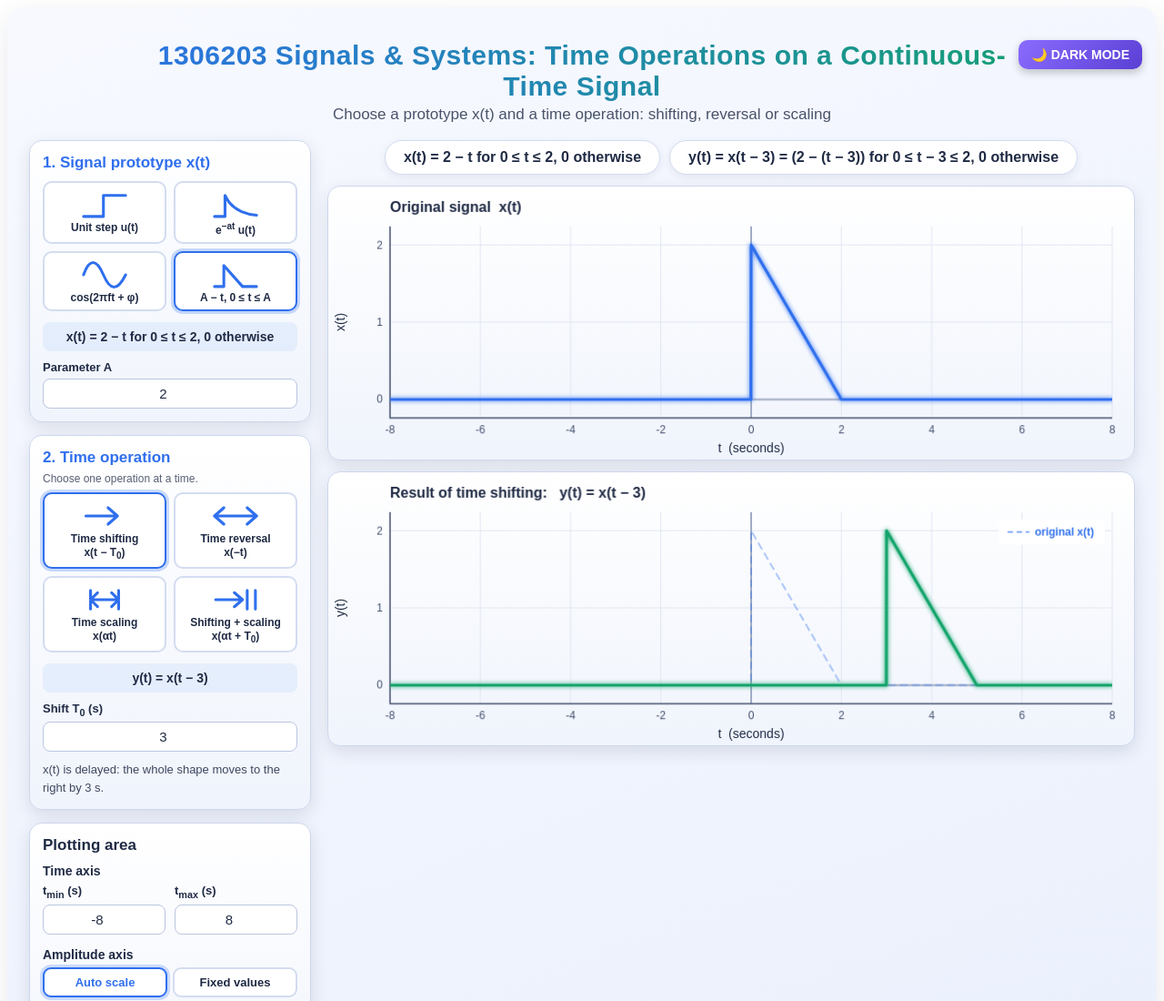
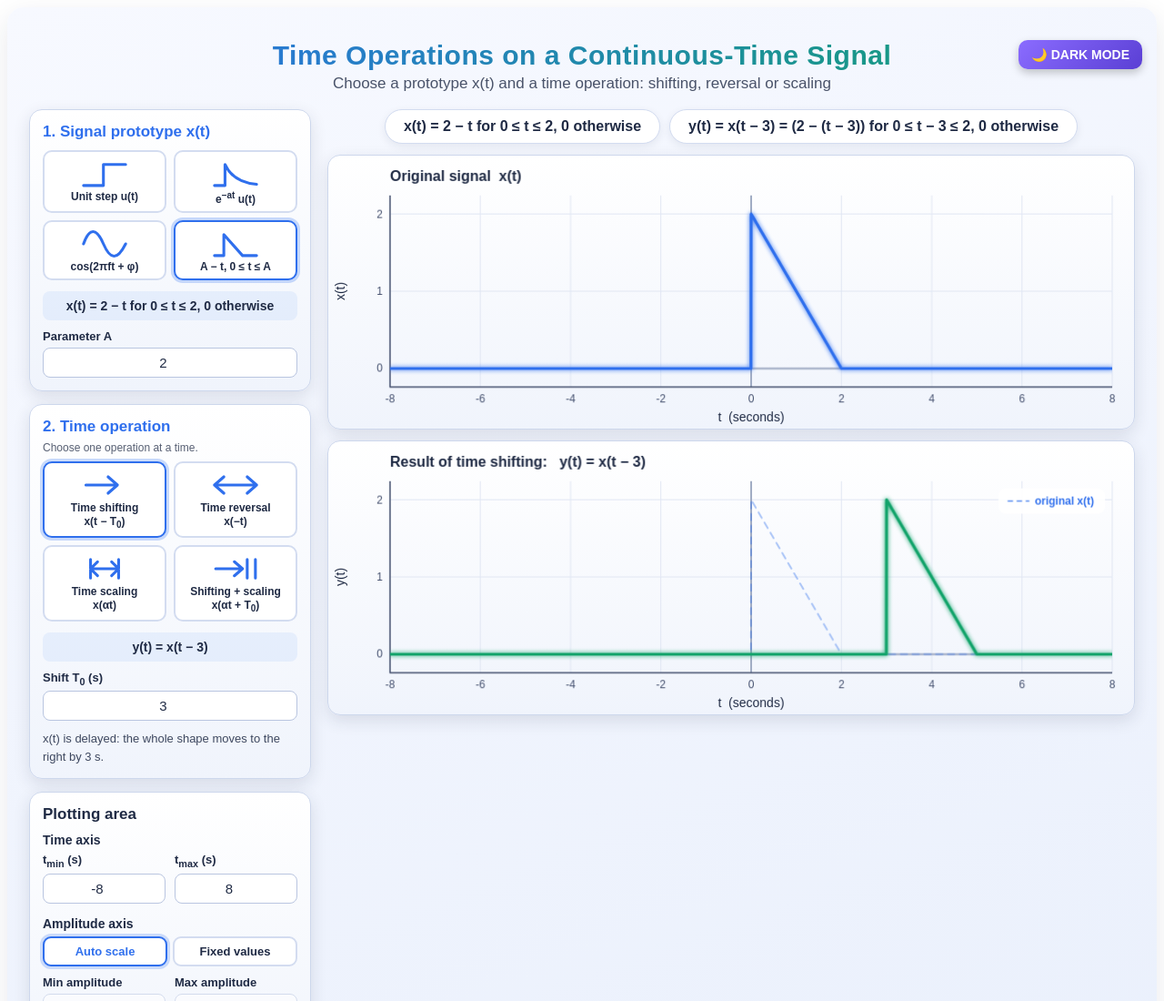
Before and after one commit to suparerkJt/1306203SS-Signals, a plain HTML site: page apps/ct-operations.html in a window 1280 px wide. Shown: the top 1100 px of the page at 91% size. Drawn offline with Linux system fonts and the light colour scheme.

Commit message:
Update ct-operations.html

```diff
--- a/apps/ct-operations.html
+++ b/apps/ct-operations.html
@@ -3,7 +3,7 @@
 <head>
 <meta charset="utf-8">
 <meta name="viewport" content="width=device-width, initial-scale=1">
-<title>1306203 – Time Operations (Continuous-Time)</title>
+<title>1306203 Signals & Systems | Signals</title>
 <style>
 html,body{margin:0;padding:0;background:transparent;}
 body{padding:8px;}
@@ -293,7 +293,7 @@ body{padding:8px;}
 
 <button class="theme" id="theme">🌙 DARK MODE</button>
 
-<h2>1306203 Signals & Systems: Time Operations on a Continuous-Time Signal</h2>
+<h2>Time Operations on a Continuous-Time Signal</h2>
 <div class="subtitle">Choose a prototype x(t) and a time operation: shifting, reversal or scaling</div>
 
 <div class="layout">
```
